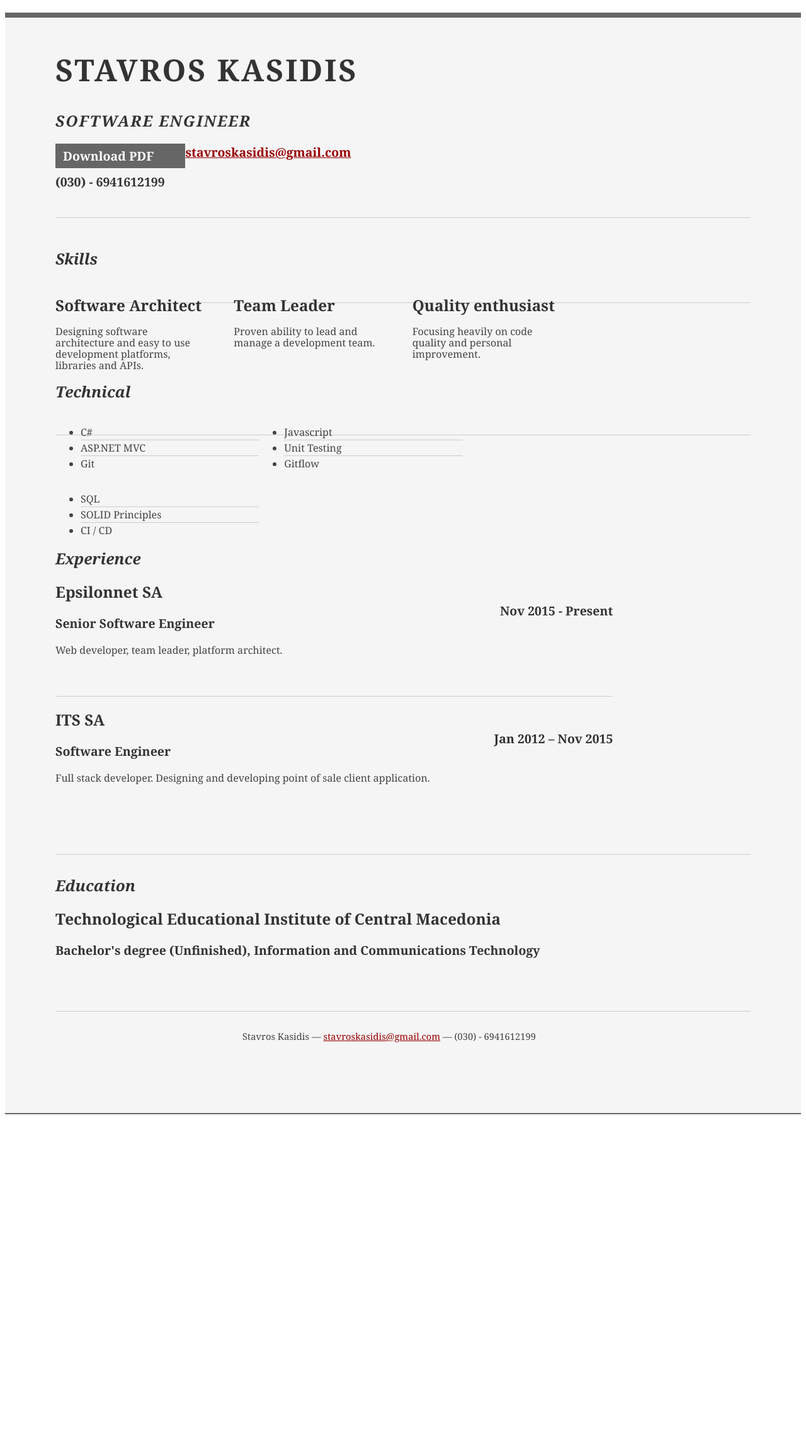
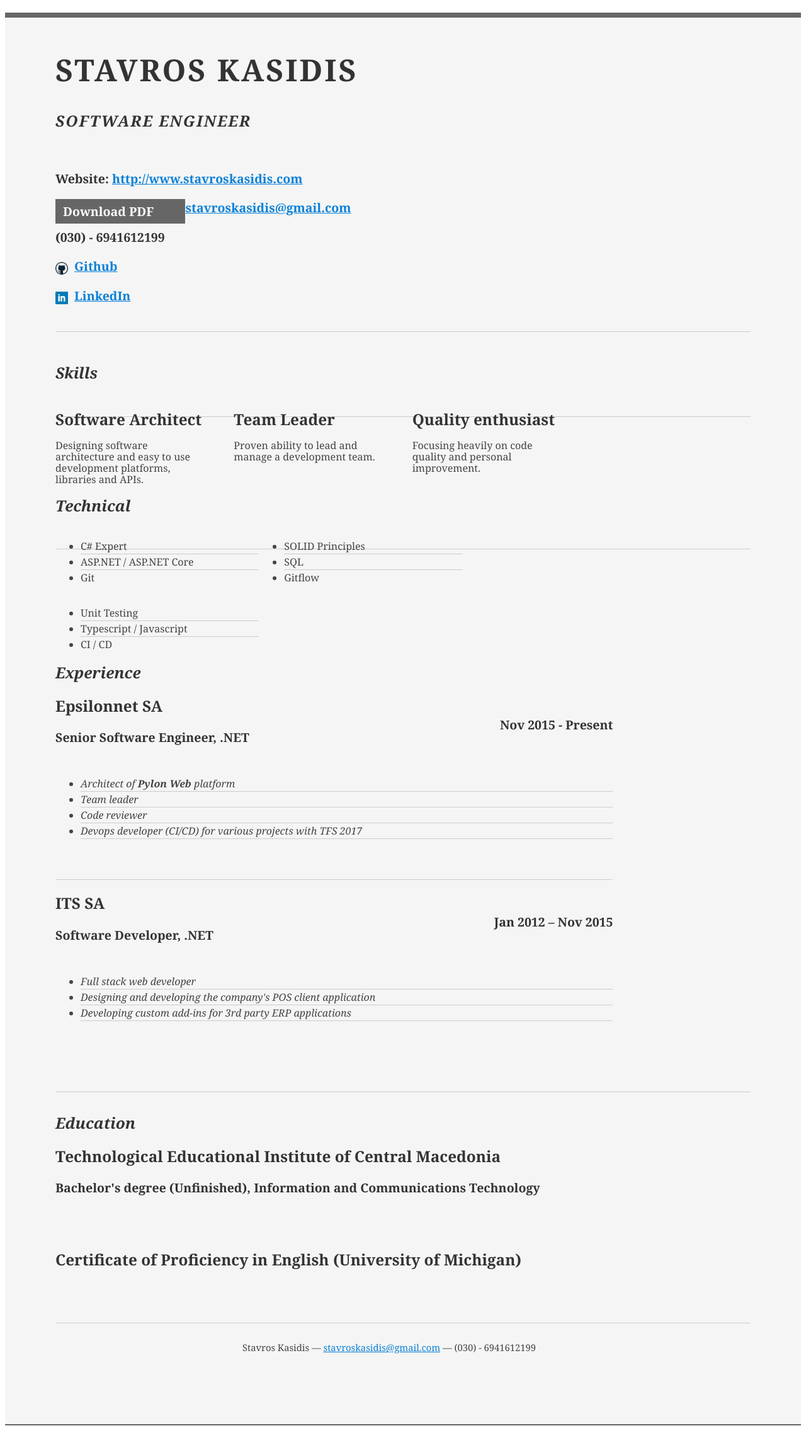
Before and after one commit to stavroskasidis/stavroskasidis.github.io, a Jekyll site: the page resume-static/index.html, which Jekyll copies as it is, in a window 1280 px wide. Shown: the whole page at 63% size. Built offline with Jekyll 4.4.1, drawn with Linux system fonts in a browser that asks for light colours; a style sheet for code colours, icons or effects is not loaded; before the commit the page ends 1789 px from its top, so only the background shows below that.

Commit message:
cv updates

```diff
--- a/resume-static/index.html
+++ b/resume-static/index.html
@@ -22,6 +22,9 @@
 				<div class="yui-u first">
 					<h1>Stavros Kasidis</h1>
 					<h2>Software Engineer</h2>
+					<br/>
+					<h3>Website: <a href="http://www.stavroskasidis.com">http://www.stavroskasidis.com</a></h3>
+
 				</div>
 
 				<div class="yui-u">
@@ -29,6 +32,9 @@
 						<h3><a id="pdf" target="_blank" href="/Stavros_Kasidis_Resume.pdf">Download PDF</a></h3>
 						<h3><a href="mailto:stavroskasidis@gmail.com">stavroskasidis@gmail.com</a></h3>
 						<h3>(030) - 6941612199</h3>
+						<h3><a href="https://github.com/stavroskasidis/"><img class="icon" src="github.png">Github</a></h3>
+						<h3><a href="https://www.linkedin.com/in/stavros-kasidis-786b415a/"><img class="icon" src="linkedin.png">LinkedIn</a></h3>
+
 					</div><!--// .contact-info -->
 				</div>
 			</div><!--// .yui-gc -->
@@ -78,20 +84,20 @@
 						</div>
 						<div class="yui-u">
 							<ul class="talent">
-								<li>C#</li>
-								<li>ASP.NET MVC</li>
+								<li>C# Expert</li>
+								<li>ASP.NET / ASP.NET Core</li>
 								<li class="last">Git</li>
 							</ul>
 
 							<ul class="talent">
-								<li>Javascript</li>
-								<li>Unit Testing</li>
+								<li>SOLID Principles</li>
+								<li>SQL</li>
 								<li class="last">Gitflow</li>
 							</ul>
 
 							<ul class="talent">
-								<li>SQL</li>
-								<li>SOLID Principles</li>
+								<li>Unit Testing</li>
+								<li>Typescript / Javascript</li>
 								<li class="last">CI / CD</li>
 							</ul>
 						</div>
@@ -107,16 +113,31 @@
 
 							<div class="job">
 								<h2>Epsilonnet SA</h2>
-								<h3>Senior Software Engineer</h3>
+								<h3>Senior Software Engineer, .NET</h3>
 								<h4>Nov 2015 - Present</h4>
-								<p>Web developer, team leader, platform architect. </p>
+								<p>
+									<ul>
+										<li><i>Architect of <strong>Pylon Web</strong> platform</i></li>
+										<li><i>Team leader</i></li>
+										<li><i>Code reviewer</i></li>
+										<li><i>Devops developer (CI/CD) for various projects with TFS 2017</i></li>
+									</ul>
+								</p>
 							</div>
 
 							<div class="job last">
 								<h2>ITS SA</h2>
-								<h3>Software Engineer</h3>
+								<h3>Software Developer, .NET</h3>
 								<h4>Jan 2012 – Nov 2015</h4>
-								<p>Full stack developer. Designing and developing point of sale client application. </p>
+								<!-- <p>Full stack web developer. Designing and developing a point of sale client application using .net . </p> -->
+
+								<p>
+									<ul>
+										<li><i>Full stack web developer</i></li>
+										<li><i>Designing and developing the company's POS client application</i></li>
+										<li><i>Developing custom add-ins for 3rd party ERP applications</i></li>
+									</ul>
+								</p>
 							</div>
 
 						</div><!--// .yui-u -->
@@ -130,6 +151,9 @@
 						<div class="yui-u">
 							<h2>Technological Educational Institute of Central Macedonia</h2>
 							<h3>Bachelor's degree (Unfinished), Information and Communications Technology </h3>
+							<br/>
+							<br/>
+							<h2>Certificate of Proficiency in English (University of Michigan)</h2>
 						</div>
 					</div><!--// .yui-gf -->
 
--- a/resume-static/resume.css
+++ b/resume-static/resume.css
@@ -35,7 +35,7 @@
 h3, h4 { font-size: 122%; }
 h1, h2, h3, h4 { color: #333; }
 p { font-size: 100%; line-height: 18px; padding-right: 3em; }
-    a { color: #990003 }
+a {color: #0980d8;}
 a:hover { text-decoration: none; }
 strong { font-weight: bold; }
 li { line-height: 24px; border-bottom: 1px solid #ccc; }
@@ -71,6 +71,8 @@
 .yui-gf div.first{width:12.3%;}
 
 
+.yui-u .icon {width: 20px;margin: 5px 10px 0 0;vertical-align: bottom;}
+
 @media print {
 #pdf{
     visibility: hidden
```
Also changed, not shown: resume-static/github.png (added), resume-static/linkedin.png (added), 2 other files. Lines whose indentation alone changed are shown as unchanged.
